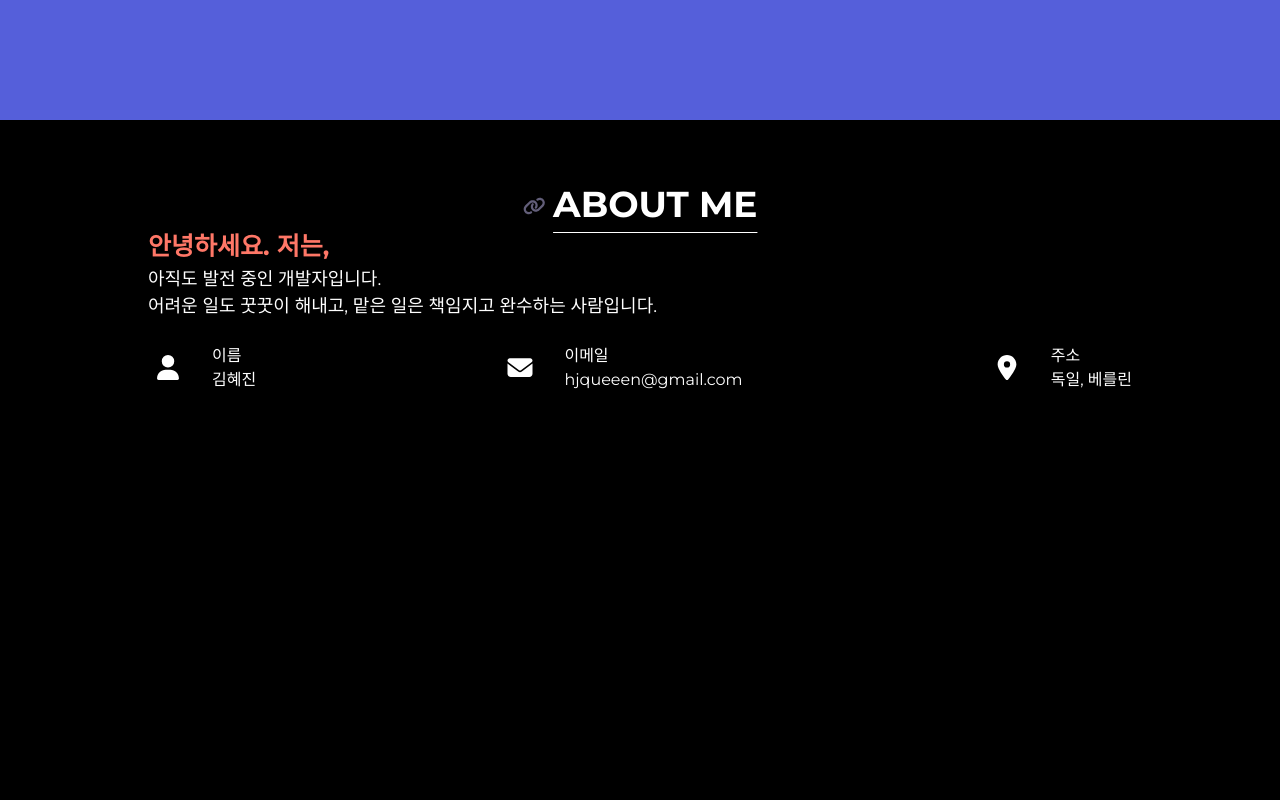
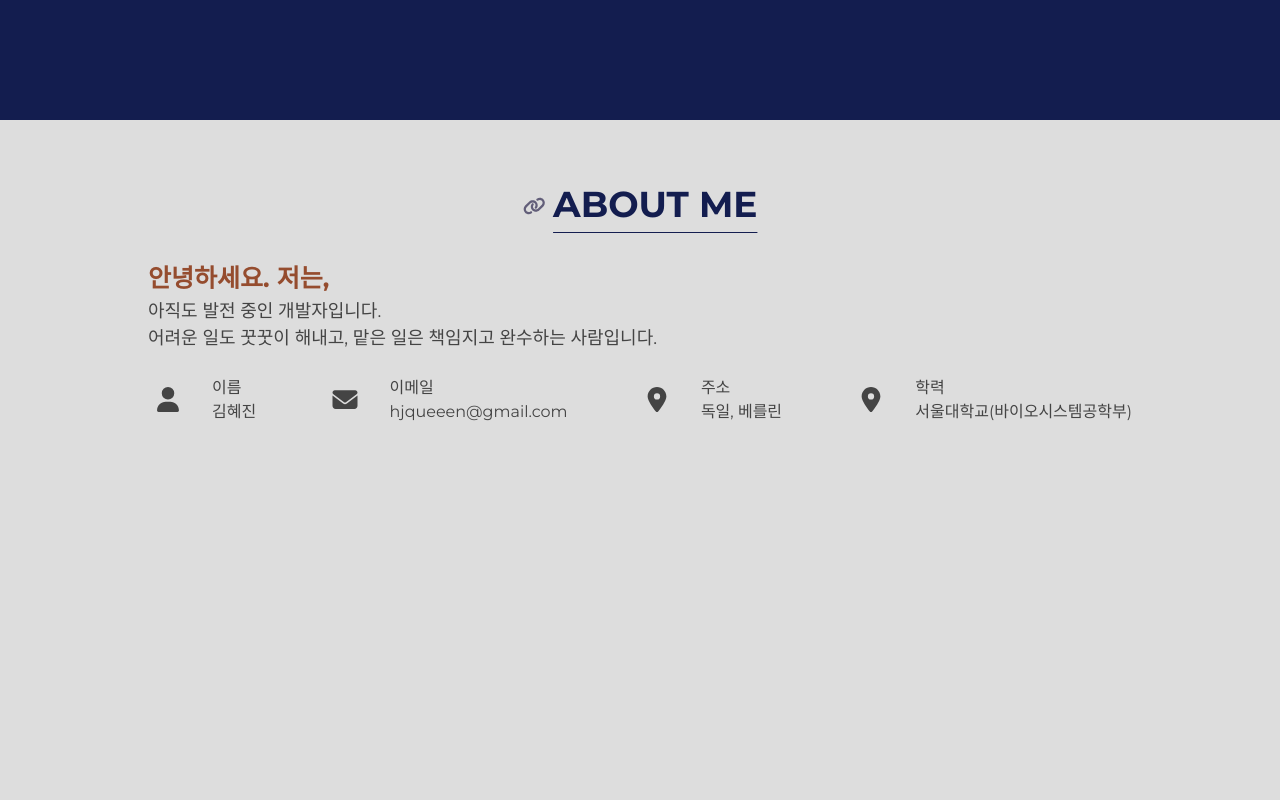
Before and after one commit to hjqueeen/portfolio, a React (Create React App) app: page / in a window 1280 px wide. Shown: the part 680-1480 px from the top of the page. Built offline with nearby package versions, Linux system fonts and the light colour scheme.

Commit message:
Add education

```diff
--- a/src/modules/AboutMe/AboutMe.tsx
+++ b/src/modules/AboutMe/AboutMe.tsx
@@ -32,23 +32,23 @@ const AboutMe = (props: AboutMeProps) => {
   return (
     <ScrollContainer
       name={props.scrollTo}
-      bgColor="black"
+      bgColor='#dddddd'
       title={t('app.introduction.title')}
-      textColor="white"
-      iconColor="#625E79"
-      selectionColor="app.purple"
+      textColor='app.purple'
+      iconColor='#625E79'
+      selectionColor='app.orange'
     >
       <Box className={styles['introduction-profile']}>
         <Box className={styles['introduction-profile-detail']}>
           <Box
-            className={styles['introduction-profile-detail-text']}
+            className='pt-8'
             sx={{
               color: 'app.pink',
               fontSize: smDown ? '18px' : '25px',
               fontWeight: 700,
               '::selection': {
                 color: 'white',
-                bgcolor: 'app.purple',
+                bgcolor: 'app.orange',
               },
             }}
           >
@@ -59,11 +59,11 @@ const AboutMe = (props: AboutMeProps) => {
               key={index}
               className={styles['introduction-profile-detail-text']}
               sx={{
-                color: 'white',
+                color: 'app.gray.dark',
                 fontSize: smDown ? '12px' : '18px',
                 '::selection': {
                   color: 'white',
-                  bgcolor: 'app.purple',
+                  bgcolor: 'app.orange',
                 },
               }}
             >
@@ -71,7 +71,7 @@ const AboutMe = (props: AboutMeProps) => {
             </Box>
           ))}
         </Box>
-        {!smDown && (
+        {/* {!smDown && (
           <Box
             component="img"
             className={styles['introduction-profile-image']}
@@ -84,7 +84,7 @@ const AboutMe = (props: AboutMeProps) => {
               },
             }}
           />
-        )}
+        )} */}
       </Box>
       <Box className={styles['introduction']}>
         <Box className={styles['introduction-row']}>
@@ -103,6 +103,11 @@ const AboutMe = (props: AboutMeProps) => {
             title={t('app.introduction.address')}
             subtitle={t('app.introduction.address_detail')}
           />
+          <UserCard
+            icon={faLocationDot}
+            title={t('app.introduction.education')}
+            subtitle={t('app.introduction.education_detail')}
+          />
         </Box>
         {/* <Box className={styles['introduction-row']}>
 
--- a/src/modules/Intro/Intro.tsx
+++ b/src/modules/Intro/Intro.tsx
@@ -4,6 +4,7 @@ import { Link } from 'react-scroll';
 
 // Assets
 import developer from '../../assets/programmiererin.png';
+import hjkim2 from '../../assets/hjkim2.png';
 
 // Components
 import { ScrollContainer } from '../../shared/components/ScrollContainer/ScrollContainer';
--- a/src/modules/Project/Project.tsx
+++ b/src/modules/Project/Project.tsx
@@ -65,7 +65,6 @@ const Project = (props: ProjectProps) => {
         {
           title: t('app.project1.list1.title'),
           detail: t('app.project1.list1.detail'),
-          link: true,
         },
         {
           title: t('app.project1.list2.title'),
@@ -79,6 +78,7 @@ const Project = (props: ProjectProps) => {
         {
           title: t('app.project1.list4.title'),
           detail: t('app.project1.list4.detail'),
+          link: true,
         },
       ],
     },
--- a/src/shared/components/ScrollContainer/ScrollContainer.tsx
+++ b/src/shared/components/ScrollContainer/ScrollContainer.tsx
@@ -42,7 +42,7 @@ export const ScrollContainer = (props: ScrollContainerProps) => {
                     icon={faLink}
                     style={{
                       color: props.iconColor ? props.iconColor : '#5B6A7B',
-                      // color: '#FF7767',
+                      // color: '#954C2E',
                       fontSize: 'large',
                     }}
                   />
--- a/src/shared/components/SkillButton/SkillButton.tsx
+++ b/src/shared/components/SkillButton/SkillButton.tsx
@@ -73,7 +73,7 @@ export const SkillButton = (props: SkillButtonProps) => {
           sxPreset = {
             color: 'app.purple',
             bgcolor: 'white',
-            border: '#555FDA 1px solid',
+            border: '#131D4F 1px solid',
             '&:hover': {
               color: 'white',
               bgcolor: 'app.purple',
--- a/src/shared/components/UserCard/UserCard.tsx
+++ b/src/shared/components/UserCard/UserCard.tsx
@@ -22,15 +22,18 @@ export const UserCard = (props: UserCardProps) => {
       <FontAwesomeIcon
         className={styles['user-card-icon']}
         icon={props.icon}
-        style={{ color: 'white', fontSize: lgDown ? '20px' : '25px' }}
+        style={{ color: '#444444', fontSize: lgDown ? '20px' : '25px' }}
       />
-      <Box className={styles['user-card-content']} sx={{ color: 'white' }}>
+      <Box
+        className={styles['user-card-content']}
+        sx={{ color: 'app.gray.dark' }}
+      >
         <Box
           className={styles['user-card-content-title']}
           sx={{
             '::selection': {
               color: 'white',
-              bgcolor: 'app.purple',
+              bgcolor: 'app.orange',
             },
           }}
         >
@@ -41,7 +44,7 @@ export const UserCard = (props: UserCardProps) => {
           sx={{
             '::selection': {
               color: 'white',
-              bgcolor: 'app.purple',
+              bgcolor: 'app.orange',
             },
           }}
         >
--- a/src/shared/hooks/use-theme.hook.ts
+++ b/src/shared/hooks/use-theme.hook.ts
@@ -37,9 +37,9 @@ const breakpoints = {
   },
 };
 const app = {
-  pink: '#FF7767',
-  purple: '#555FDA',
-  orange: '#FF9E71',
+  pink: '#954C2E',
+  purple: '#131D4F',
+  orange: '#A4D65E',
   gray: {
     dark: '#444444',
     light: '#625E79',
--- a/src/shared/pages/MainPage/MainPage.module.scss
+++ b/src/shared/pages/MainPage/MainPage.module.scss
@@ -3,10 +3,10 @@
 }
 
 .header {
-  @apply flex flex-col border-0 left-0 sticky top-0 w-full z-40 h-16 bg-white opacity-100 pr-2
+  @apply flex flex-col border-0 left-0 sticky top-0 w-full z-40 h-16 bg-white opacity-100 pr-2 shadow-md
   sm:pr-0;
   &-title {
-    @apply truncate w-full text-2xl flex flex-row justify-between px-2
+    @apply truncate w-full text-2xl flex flex-row justify-between px-2 cursor-pointer
     sm:text-2xl md:text-3xl lg:text-4xl;
   }
   &-content {
--- a/src/translations/ko/app.translations.ko.ts
+++ b/src/translations/ko/app.translations.ko.ts
@@ -8,8 +8,7 @@ export const appTranslationsKO: AppTranslations = {
     title: '포트폴리오 웹 페이지 만들기',
     subtitle: '첫번째 개인 프로젝트',
     descriptions: {
-      text1:
-        'React 를 활용하여 포트폴리오용 웹페이지를 제작하였습니다. 지금 보고 있는 바로 이 웹페이지입니다.',
+      text1: 'React 를 활용하여 포트폴리오용 웹페이지를 제작하였습니다.',
       text2:
         '설계부터 구현, 배포까지 직접 만들어 보면서 지금까지 배운 내용을 실전에서 활용할 수 있었습니다.',
       text3: '',
@@ -18,26 +17,27 @@ export const appTranslationsKO: AppTranslations = {
       text6: '',
     },
     list1: {
-      title: 'Design Draft',
+      title: '주요 기능',
+      detail: '반응형 웹페이지, 재사용가능한 컴포넌트로 확장이 용이',
+    },
+    list2: {
+      title: '기술스택',
+      detail: 'React, TypeScript, Sass, Mui, Zustand',
+    },
+    list3: {
+      title: '디자인 초안',
       detail:
         'https://xd.adobe.com/view/9ca42e05-4621-4844-b961-0a7c3af67053-c9f7/',
     },
-    list2: {
-      title: '주요 기능',
-      detail: '반응형 웹페이지, 재사용가능한 컴포넌트로 확장이 용이',
-    },
-    list3: {
-      title: 'GitHub',
+    list4: {
+      title: '프론트엔드 코드',
       detail: 'https://github.com/hjqueeen/portfolio',
-    },
-    list4: {
-      title: 'Frontend',
-      detail: 'React, TypeScript, Sass, Mui, Zustand',
     },
   },
   project2: {
     title: '출고 관리 프로그램 개발',
-    subtitle: '출고 관리 프로그램',
+    subtitle:
+      '데이터를 표준화·자동화하여 효율적 관리와 정확성을 높인 통합 출고관리 시스템 개발',
     descriptions: {
       text1:
         '기존에 여러 곳에 분산되어 있던 출고 관련 데이터를 중앙에서 통합 관리하고, 반복적이고 수동으로 처리되던 업무를 자동화하여 업무 효율성을 극대화하기 위해 출고 관리 프로그램을 개발했습니다.',
@@ -64,7 +64,7 @@ export const appTranslationsKO: AppTranslations = {
         'Figma, React, TypeScript, Tailwind CSS, NestJS, TypeORM, PostgreSQL',
     },
     list4: {
-      title: 'Design Draft',
+      title: '디자인 초안',
       detail: 'http://bit.ly/4kqY1ks',
     },
 
```
Also changed, not shown: src/modules/Intro/Intro.module.scss (line endings or trailing spaces).
